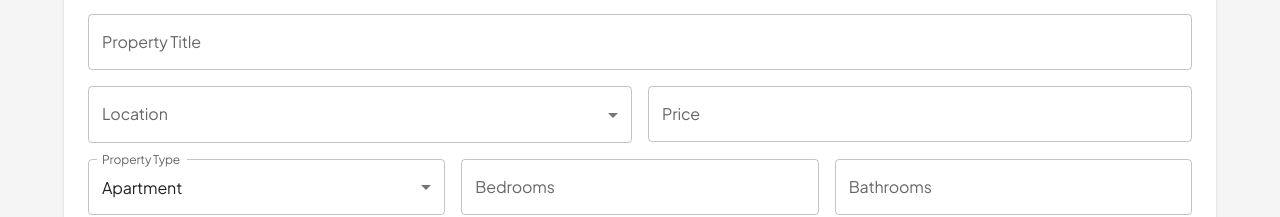
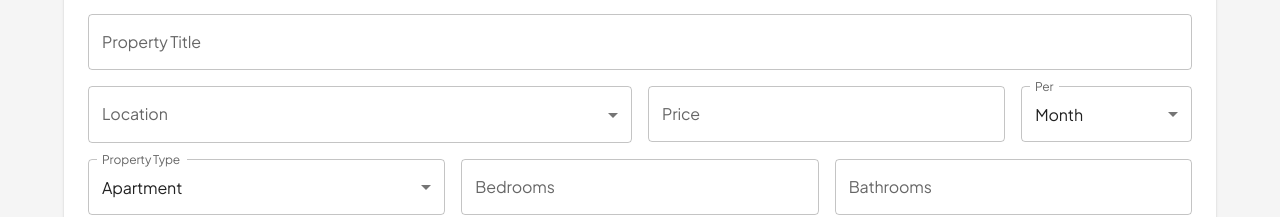
Before and after one commit to dammyatal2-hue/roomie-main, a React (Create React App) app: page /list-your-space in a window 1280 px wide. Shown: the part 391-608 px from the top of the page. Built offline with nearby package versions, Linux system fonts and the light colour scheme.

Commit message:
Add price type selector (night/week/month)

```diff
--- a/src/pages/ListYourSpace.js
+++ b/src/pages/ListYourSpace.js
@@ -42,6 +42,7 @@ export default function ListYourSpace() {
     description: '',
     location: '',
     price: '',
+    priceType: 'month',
     type: 'Apartment',
     bedrooms: '',
     bathrooms: '',
@@ -59,6 +60,7 @@ export default function ListYourSpace() {
         description: editProperty.description || '',
         location: editProperty.location || '',
         price: editProperty.price?.toString() || '',
+        priceType: editProperty.priceType || 'month',
         type: editProperty.type || 'Apartment',
         bedrooms: editProperty.bedrooms?.toString() || '',
         bathrooms: editProperty.bathrooms?.toString() || '',
@@ -186,6 +188,7 @@ export default function ListYourSpace() {
         description: formData.description || 'No description provided',
         location: formData.location,
         price: parseInt(formData.price.replace(/[^0-9]/g, '')) || 0,
+        priceType: formData.priceType,
         bedrooms: parseInt(formData.bedrooms) || 1,
         bathrooms: parseInt(formData.bathrooms) || 1,
         amenities: formData.amenities,
@@ -342,14 +345,30 @@ export default function ListYourSpace() {
                 </FormControl>
               </Grid>
 
-              <Grid item xs={12} sm={6}>
+              <Grid item xs={12} sm={4}>
                 <TextField
                   fullWidth
                   label="Price"
+                  type="number"
                   value={formData.price}
                   onChange={(e) => handleInputChange('price', e.target.value)}
-                  placeholder="e.g., $320/month"
+                  placeholder="e.g., 320000"
                 />
+              </Grid>
+
+              <Grid item xs={12} sm={2}>
+                <TextField
+                  fullWidth
+                  select
+                  label="Per"
+                  value={formData.priceType}
+                  onChange={(e) => handleInputChange('priceType', e.target.value)}
+                  SelectProps={{ native: true }}
+                >
+                  <option value="night">Night</option>
+                  <option value="week">Week</option>
+                  <option value="month">Month</option>
+                </TextField>
               </Grid>
 
               <Grid item xs={12} sm={4}>
```
